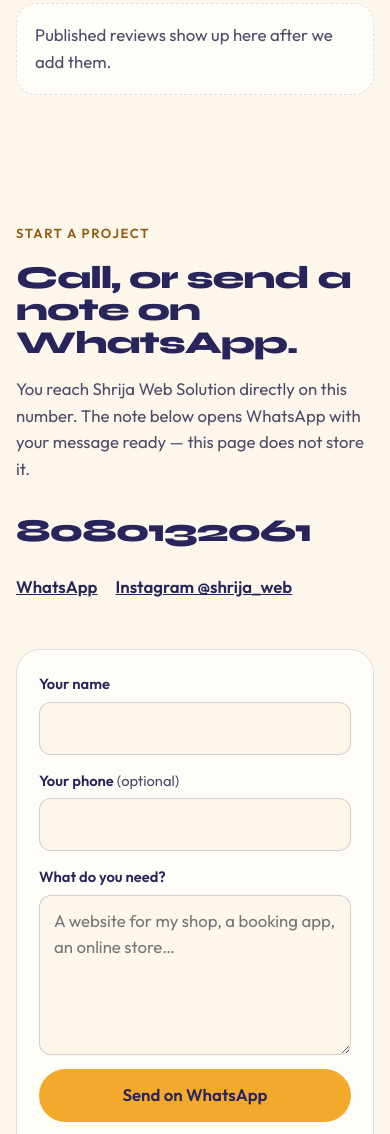
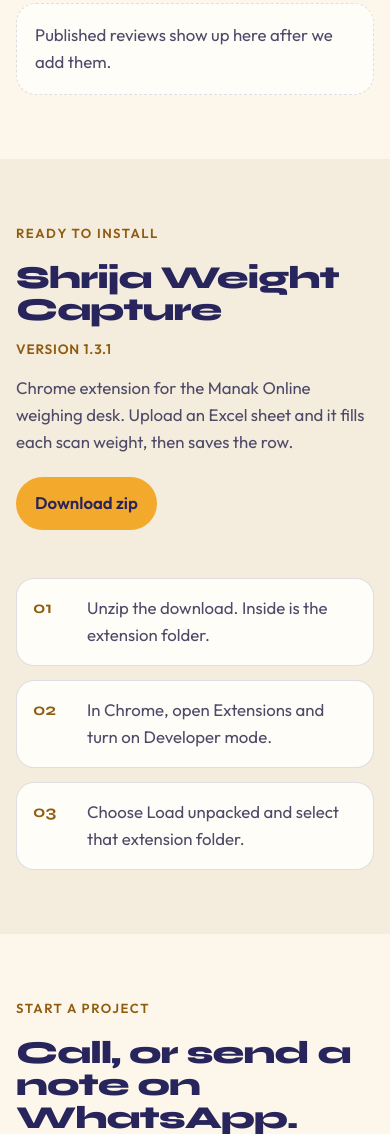
Before and after one commit to nitumote4-byte/shrija-web-solution, a plain HTML site: page index.html in a window 390 px wide. Shown: the part 4657-5791 px from the top of the page. Drawn offline with Linux system fonts and the light colour scheme.

Commit message:
Publish Shrija Weight Capture so it can be downloaded from the site.

```diff
--- a/index.html
+++ b/index.html
@@ -46,6 +46,7 @@
         <a href="#services">Services</a>
         <a href="#process">Process</a>
         <a href="#reviews">Reviews</a>
+        <a href="#download">Download</a>
         <a href="#contact">Contact</a>
         <a class="nav-call" href="tel:+918080132061">8080132061</a>
       </nav>
@@ -188,6 +189,32 @@
       </div>
     </section>
 
+    <section class="product" id="download">
+      <div class="wrap product-grid">
+        <div>
+          <p class="eyebrow">Ready to install</p>
+          <h2>Shrija Weight Capture</h2>
+          <p class="product-version">Version 1.3.1</p>
+          <p class="product-lead">Chrome extension for the Manak Online weighing desk. Upload an Excel sheet and it fills each scan weight, then saves the row.</p>
+          <a class="btn btn-gold" href="downloads/shrija-weight-capture-1.3.1.zip" download>Download zip</a>
+        </div>
+        <ol class="product-steps">
+          <li>
+            <span>01</span>
+            <p>Unzip the download. Inside is the extension folder.</p>
+          </li>
+          <li>
+            <span>02</span>
+            <p>In Chrome, open Extensions and turn on Developer mode.</p>
+          </li>
+          <li>
+            <span>03</span>
+            <p>Choose Load unpacked and select that extension folder.</p>
+          </li>
+        </ol>
+      </div>
+    </section>
+
     <section class="contact" id="contact">
       <div class="wrap contact-grid">
         <div>
--- a/styles.css
+++ b/styles.css
@@ -324,6 +324,7 @@ h1 {
 
 .services,
 .reviews,
+.product,
 .contact {
   padding: 88px 0;
 }
@@ -579,6 +580,70 @@ h1 {
   color: var(--muted);
 }
 
+.product {
+  background: var(--cream-2);
+}
+
+.product-grid {
+  display: grid;
+  grid-template-columns: 1.1fr 0.9fr;
+  gap: 48px;
+  align-items: center;
+}
+
+.product h2 {
+  font-size: clamp(2rem, 4vw, 3.3rem);
+  max-width: 14ch;
+}
+
+.product-version {
+  margin-top: 12px;
+  color: var(--gold-ink);
+  font-weight: 600;
+  letter-spacing: 0.06em;
+  text-transform: uppercase;
+  font-size: 0.85rem;
+}
+
+.product-lead {
+  margin-top: 14px;
+  color: var(--muted);
+  max-width: 42ch;
+}
+
+.product .btn {
+  margin-top: 22px;
+}
+
+.product-steps {
+  list-style: none;
+  margin: 0;
+  padding: 0;
+  display: grid;
+  gap: 14px;
+}
+
+.product-steps li {
+  display: grid;
+  grid-template-columns: 42px 1fr;
+  gap: 12px;
+  align-items: start;
+  background: #fffdf8;
+  border: 1px solid var(--line);
+  border-radius: 18px;
+  padding: 16px;
+}
+
+.product-steps span {
+  font-family: var(--display);
+  font-weight: 700;
+  color: var(--gold-ink);
+}
+
+.product-steps p {
+  color: var(--muted);
+}
+
 .contact-grid {
   display: grid;
   grid-template-columns: 1fr 1fr;
@@ -720,6 +785,7 @@ h1 {
 #services,
 #process,
 #reviews,
+#download,
 #contact {
   scroll-margin-top: calc(var(--header) + 12px);
 }
@@ -728,6 +794,7 @@ h1 {
   .hero-grid,
   .section-head,
   .review-board,
+  .product-grid,
   .contact-grid,
   .steps,
   .footer-bar {
@@ -801,6 +868,7 @@ h1 {
 
   .services,
   .reviews,
+  .product,
   .process,
   .contact {
     padding: 64px 0;
```
Also changed, not shown: 1 other file.
